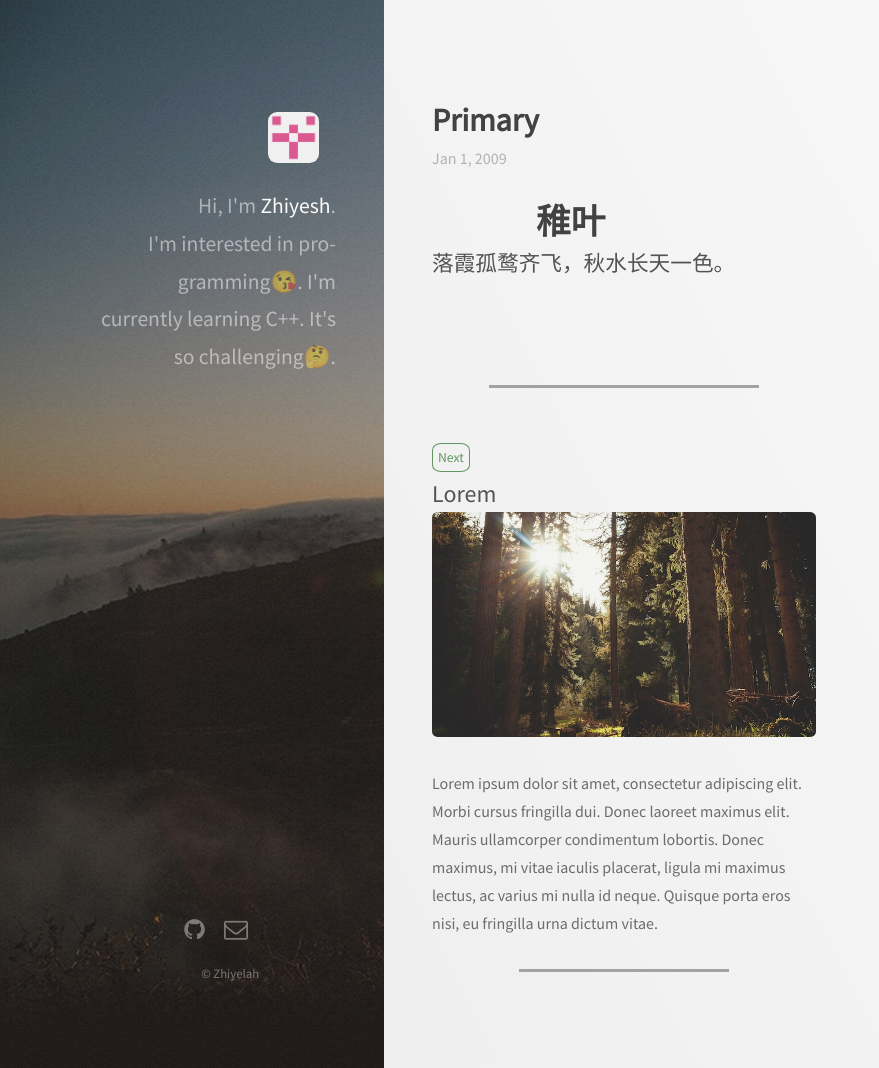
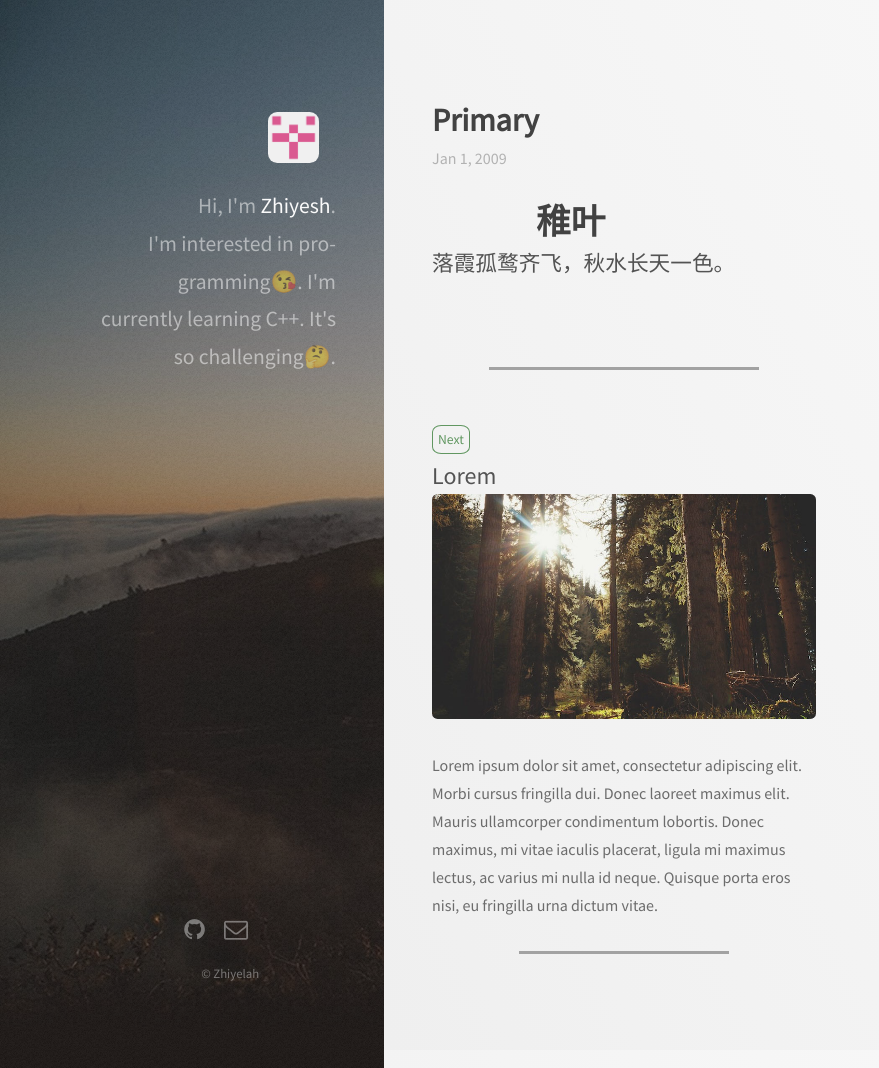
Before and after one commit to Zhiyelah/zhiyelah.github.io, a Jekyll site: the page built from _posts/2009-01-01-Primary.md, in a window 1280 px wide and 1068 px high. Shown: the whole window, without its empty margins (0-879 px from the left). Built offline with Jekyll 4.4.1, drawn with Linux system fonts in a browser that asks for light colours; nearby versions of some CDN libraries.

Commit message:
Update main.css

```diff
--- a/css/main.css
+++ b/css/main.css
@@ -2517,7 +2517,7 @@
 		color: rgba(255, 255, 255, 0.5);
 		height: 100%;
 		left: 0;
-		padding: 8em 5em 0 0;
+		padding: 8em 4.5em 0 0;
 		position: fixed;
 		text-align: right;
 		top: 0;
@@ -2602,7 +2602,7 @@
 	#main {
 		margin-left: 35%;
 		max-width: 54em;
-		padding: 6em 4em 4em 0;
+		padding: 6em 4em 4em -2em;
 		width: calc(100% - 35%);
 	}
 
@@ -2621,7 +2621,7 @@
 			color: #3f3f3f;
 			word-spacing: 0.2em;
 			font-size: 13pt;
-			padding-bottom: 6em;
+			padding-bottom: 5em;
 		}
 
 /* Poptrox */
```
